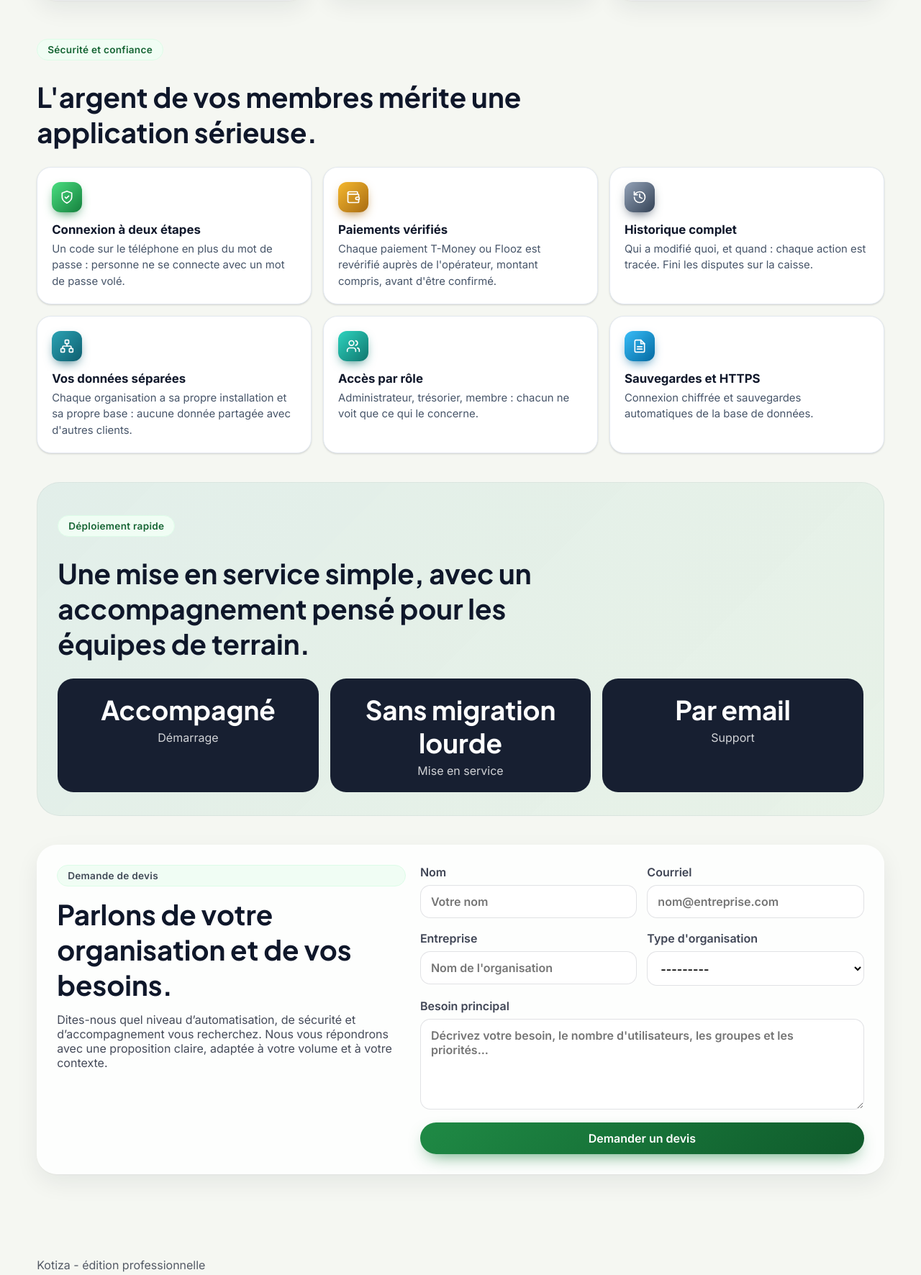
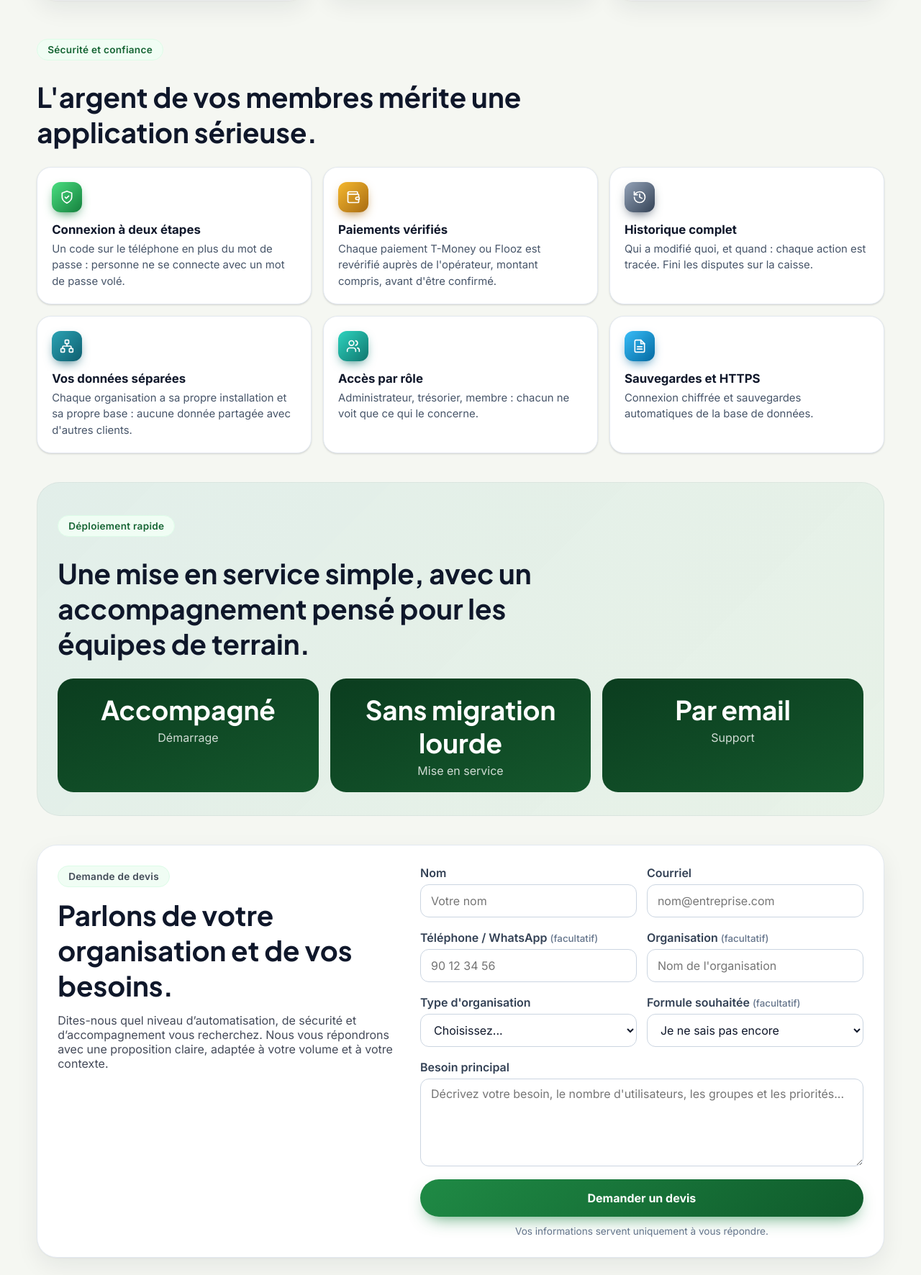
Before and after one commit to KOUDOUFIO/GroupManager, a Django app: page /devis/ in a window 1280 px wide. Shown: the part 1708-3480 px from the top of the page at 72% size. Run offline with Django 5.2, Linux system fonts and the light colour scheme; the visitor is signed in with stand-in values (Sample User, id 1); data that the repository does not hold is empty; parts of the project's set-up code (start-up, migrations or seed data) failed here and were passed over.

Commit message:
Fix the pricing page: mobile form, lead email, plan, phone and spam
- Quote requests were emailed to DEFAULT_FROM_EMAIL (the noreply
  address), so nobody received them. They now go to
  KOTIZA_SALES_EMAIL, with the prospect as Reply-To.
- The form overflowed off screen on mobile (two columns kept); it now
  stacks, and the public header is compact on phones.
- Errors show under each field instead of raw field names
  ("Organization_Type:") at the top.
- After sending, the page returns to the confirmation instead of the
  top of the page.
- Plan buttons pre-select the plan; new optional phone/WhatsApp
  (normalized to +228...) and plan fields; clearer select placeholders.
- Honeypot field: bots are silently ignored.
- Decorative circles no longer overlap text; brand colors on the
  deployment cards and the featured plan.

Co-Authored-By: Claude Opus 5.5 <noreply@anthropic.com>

```diff
--- a/core/admin.py
+++ b/core/admin.py
@@ -86,9 +86,9 @@ class EventAdmin(admin.ModelAdmin):
 @admin.register(models.ProposalRequest)
 class ProposalRequestAdmin(admin.ModelAdmin):
     """Interface d'administration pour les demandes de devis."""
-    list_display = ("name", "email", "company", "organization_type", "created_at")
-    search_fields = ("name", "email", "company", "message")
-    list_filter = ("organization_type", "created_at")
+    list_display = ("name", "email", "phone", "company", "organization_type", "plan", "created_at")
+    search_fields = ("name", "email", "phone", "company", "message")
+    list_filter = ("organization_type", "plan", "created_at")
     readonly_fields = ("created_at",)
 
 
--- a/core/forms.py
+++ b/core/forms.py
@@ -64,13 +64,19 @@ class ContributionForm(forms.ModelForm):
 class ProposalRequestForm(forms.ModelForm):
     """Formulaire de demande de devis depuis la page vitrine."""
 
+    # Champ piege invisible : un robot le remplit, un humain ne le voit pas.
+    website = forms.CharField(required=False, label="", widget=forms.TextInput(attrs={
+        "autocomplete": "off", "tabindex": "-1",
+    }))
+
     class Meta:
         model = models.ProposalRequest
-        fields = ["name", "email", "company", "organization_type", "message"]
+        fields = ["name", "email", "phone", "company", "organization_type", "plan", "message"]
         widgets = {
-            "name": forms.TextInput(attrs={"placeholder": _("Votre nom")}),
-            "email": forms.EmailInput(attrs={"placeholder": _("nom@entreprise.com")}),
-            "company": forms.TextInput(attrs={"placeholder": _("Nom de l'organisation")}),
+            "name": forms.TextInput(attrs={"placeholder": _("Votre nom"), "autocomplete": "name"}),
+            "email": forms.EmailInput(attrs={"placeholder": _("nom@entreprise.com"), "autocomplete": "email"}),
+            "phone": forms.TextInput(attrs={"placeholder": _("90 12 34 56"), "autocomplete": "tel", "inputmode": "tel"}),
+            "company": forms.TextInput(attrs={"placeholder": _("Nom de l'organisation"), "autocomplete": "organization"}),
             "message": forms.Textarea(attrs={
                 "rows": 5,
                 "placeholder": _("Décrivez votre besoin, le nombre d'utilisateurs, les groupes et les priorités..."),
@@ -79,10 +85,36 @@ class ProposalRequestForm(forms.ModelForm):
         labels = {
             "name": _("Nom"),
             "email": _("Email"),
-            "company": _("Entreprise"),
+            "phone": _("Téléphone / WhatsApp"),
+            "company": _("Organisation"),
             "organization_type": _("Type d'organisation"),
+            "plan": _("Formule souhaitée"),
             "message": _("Besoin principal"),
         }
+
+    def __init__(self, *args, **kwargs):
+        """Remplace les tirets des listes par un texte clair."""
+        super().__init__(*args, **kwargs)
+        self.fields["organization_type"].choices = [("", _("Choisissez..."))] + list(
+            models.ProposalRequest.ORG_TYPE_CHOICES
+        )
+        self.fields["plan"].choices = [("", _("Je ne sais pas encore"))] + list(models.ProposalRequest.PLAN_CHOICES)
+
+    def is_spam(self):
+        """Vrai si le champ piege a ete rempli (robot)."""
+        return bool(self.cleaned_data.get("website"))
+
+    def clean_phone(self):
+        """Normalise le numero s'il est renseigne (+228...)."""
+        from .services.phone import normalize_phone
+
+        raw = self.cleaned_data.get("phone", "").strip()
+        if not raw:
+            return ""
+        phone = normalize_phone(raw)
+        if not phone:
+            raise forms.ValidationError(_("Numéro de téléphone invalide."))
+        return phone
 
 
 class MemberPaymentForm(forms.Form):
--- a/core/static/core/styles.css
+++ b/core/static/core/styles.css
@@ -623,7 +623,7 @@ body {
 }
 
 .trust-card {
-  background: rgba(15, 23, 42, 0.96);
+  background: linear-gradient(160deg, #0b3d1f, #14572c);
   color: #fff;
   border-radius: 22px;
   padding: 20px 18px;
@@ -718,8 +718,8 @@ body {
 }
 
 .price-card.featured {
-  background: linear-gradient(180deg, rgba(13, 148, 136, 0.08), rgba(255,255,255,0.86));
-  border-color: rgba(13, 148, 136, 0.18);
+  background: linear-gradient(180deg, rgba(22, 163, 74, 0.08), #fff 60%);
+  border: 2px solid var(--color-primary-300);
   transform: translateY(-6px);
 }
 
@@ -4106,3 +4106,177 @@ html.modules-open {
   align-self: flex-start;
   width: fit-content;
 }
+
+/* Page Devis : formulaire */
+.proposal-field {
+  display: flex;
+  flex-direction: column;
+  gap: 6px;
+  min-width: 0;
+}
+
+.proposal-field label {
+  font-weight: 600;
+  color: var(--color-gray-700);
+}
+
+.proposal-field label small {
+  font-weight: 500;
+  color: var(--color-gray-500);
+}
+
+.proposal-field input,
+.proposal-field select,
+.proposal-field textarea {
+  width: 100%;
+  min-height: 46px;
+  padding: 10px 14px;
+  border-radius: 12px;
+  border: 1px solid var(--color-gray-300);
+  background: #fff;
+  font: inherit;
+  color: var(--ink);
+}
+
+.proposal-field textarea {
+  resize: vertical;
+}
+
+.proposal-field input:focus,
+.proposal-field select:focus,
+.proposal-field textarea:focus {
+  outline: none;
+  border-color: var(--color-primary-500);
+  box-shadow: 0 0 0 3px rgba(22, 163, 74, 0.2);
+}
+
+.proposal-field.has-error input,
+.proposal-field.has-error select,
+.proposal-field.has-error textarea {
+  border-color: #dc2626;
+  background: #fffafa;
+}
+
+.proposal-submit {
+  height: 52px;
+  font: inherit;
+  font-weight: 700;
+}
+
+.proposal-note {
+  margin: -6px 0 0;
+  font-size: 0.85rem;
+  color: var(--color-gray-500);
+  text-align: center;
+}
+
+/* Champ piege anti-robot : hors de l'ecran, jamais visible. */
+.hp-field {
+  position: absolute;
+  left: -10000px;
+  width: 1px;
+  height: 1px;
+  overflow: hidden;
+}
+
+.contact-panel {
+  position: relative;
+  background: #fff;
+  border: 1px solid var(--color-gray-200);
+}
+
+.proposal-success {
+  display: flex;
+  flex-direction: column;
+  align-items: center;
+  gap: 10px;
+  padding: 28px 20px;
+  border-radius: 20px;
+  background: var(--color-primary-50);
+  text-align: center;
+}
+
+.proposal-success h3 {
+  margin: 4px 0 0;
+}
+
+.proposal-success p {
+  margin: 0;
+  color: var(--color-gray-600);
+}
+
+.proposal-success .pay-status-icon {
+  background: #fff;
+  color: var(--color-primary-700);
+}
+
+@media (max-width: 900px) {
+  .contact-panel {
+    grid-template-columns: 1fr;
+    padding: 22px;
+  }
+}
+
+@media (max-width: 720px) {
+  .field-row {
+    grid-template-columns: 1fr;
+  }
+
+  .contact-panel {
+    padding: 18px;
+    border-radius: 22px;
+  }
+
+  .price-card.featured {
+    transform: none;
+  }
+
+  /* En-tete public compact : ligne 1 marque + langue + connexion,
+     ligne 2 retour + menu. */
+  .topbar:not(.topbar-app) {
+    flex-direction: row;
+    flex-wrap: wrap;
+    align-items: center;
+    gap: 10px 14px;
+    padding: 12px 16px;
+  }
+
+  .topbar:not(.topbar-app) .topbar-actions {
+    order: 1;
+    margin-left: auto;
+    gap: 8px;
+  }
+
+  .topbar:not(.topbar-app)::after {
+    content: "";
+    order: 2;
+    flex-basis: 100%;
+  }
+
+  .topbar:not(.topbar-app) > .back-btn {
+    order: 3;
+    margin-right: 0;
+    height: 34px;
+    padding: 0 10px;
+  }
+
+  .topbar:not(.topbar-app) .nav {
+    order: 4;
+    gap: 14px;
+  }
+
+  .topbar:not(.topbar-app) .topbar-actions .btn {
+    padding: 8px 14px;
+    font-size: 0.9rem;
+  }
+}
+
+.proposal-form .proposal-field label {
+  display: block;
+}
+
+.pill {
+  align-self: flex-start;
+  justify-self: start;
+  width: fit-content;
+}
--- a/core/templates/core/base.html
+++ b/core/templates/core/base.html
@@ -16,9 +16,6 @@
     <div class="background">
       <div class="glow"></div>
       <div class="grid"></div>
-      <div class="orbit orbit-1"></div>
-      <div class="orbit orbit-2"></div>
-      <div class="orbit orbit-3"></div>
     </div>
 
     <header class="topbar{% if ui_is_authenticated %} topbar-app{% endif %}">
--- /dev/null
+++ b/core/templates/core/partials/proposal_field.html
@@ -0,0 +1,6 @@
+{% load i18n %}
+<div class="proposal-field{% if field.errors %} has-error{% endif %}">
+  <label for="{{ field.id_for_label }}">{{ field.label }}{% if optional %} <small>{% translate "(facultatif)" %}</small>{% endif %}</label>
+  {{ field }}
+  {% for error in field.errors %}<p class="field-error" id="{{ field.auto_id }}_error">{{ error }}</p>{% endfor %}
+</div>
--- a/core/templates/core/proposal.html
+++ b/core/templates/core/proposal.html
@@ -1,5 +1,5 @@
 {% extends 'core/base.html' %}
-{% load i18n %}
+{% load i18n core_extras %}
 
 {% block title %}{% translate "Devis Kotiza" %}{% endblock %}
 
@@ -60,7 +60,7 @@
         <li>{{ feature }}</li>
         {% endfor %}
       </ul>
-      <a class="btn {% if plan.highlighted %}primary{% else %}ghost{% endif %}" href="#contact">{% blocktranslate with name=plan.name %}Choisir {{ name }}{% endblocktranslate %}</a>
+      <a class="btn {% if plan.highlighted %}primary{% else %}ghost{% endif %}" href="?formule={{ plan.key }}#contact">{% blocktranslate with name=plan.name %}Choisir {{ name }}{% endblocktranslate %}</a>
     </article>
     {% endfor %}
   </div>
@@ -92,47 +92,37 @@
     </p>
   </div>
   {% if submitted %}
-  <p class="form-success">{% translate "Merci ! Votre demande a bien été envoyée, nous vous répondrons rapidement." %}</p>
+  <div class="proposal-success" role="status">
+    <span class="pay-status-icon" aria-hidden="true">{% icon "check" 30 %}</span>
+    <h3>{% translate "Merci, votre demande est bien envoyée !" %}</h3>
+    <p>{% translate "Nous revenons vers vous rapidement, par email ou sur WhatsApp si vous avez laissé votre numéro." %}</p>
+    <a class="btn ghost" href="{% url 'proposal_page' %}#pricing">{% translate "Revoir les tarifs" %}</a>
+  </div>
   {% else %}
-  <form class="proposal-form" method="post">
+  <form class="proposal-form" method="post" action="{% url 'proposal_page' %}#contact" novalidate>
     {% csrf_token %}
     {% if form.errors %}
-    <div class="error-messages">
-      {% for field, errors in form.errors.items %}
-      <div class="error-item">
-        <strong>{{ field|title }}:</strong>
-        {% for error in errors %}
-        <span>{{ error }}</span>
-        {% endfor %}
-      </div>
-      {% endfor %}
-    </div>
+    <p class="flash flash-error" role="alert">{% translate "Merci de corriger les champs indiqués en rouge." %}</p>
     {% endif %}
-    <div class="field-row">
-      <label>
-        <span>{% translate "Nom" %}</span>
-        {{ form.name }}
-      </label>
-      <label>
-        <span>{% translate "Email" %}</span>
-        {{ form.email }}
-      </label>
+    <div class="hp-field" aria-hidden="true">
+      <label for="{{ form.website.id_for_label }}">{% translate "Ne pas remplir" %}</label>
+      {{ form.website }}
     </div>
     <div class="field-row">
-      <label>
-        <span>{% translate "Entreprise" %}</span>
-        {{ form.company }}
-      </label>
-      <label>
-        <span>{% translate "Type d'organisation" %}</span>
-        {{ form.organization_type }}
-      </label>
+      {% include "core/partials/proposal_field.html" with field=form.name %}
+      {% include "core/partials/proposal_field.html" with field=form.email %}
     </div>
-    <label>
-      <span>{% translate "Besoin principal" %}</span>
-      {{ form.message }}
-    </label>
-    <button class="btn primary" type="submit">{% translate "Demander un devis" %}</button>
+    <div class="field-row">
+      {% include "core/partials/proposal_field.html" with field=form.phone optional=True %}
+      {% include "core/partials/proposal_field.html" with field=form.company optional=True %}
+    </div>
+    <div class="field-row">
+      {% include "core/partials/proposal_field.html" with field=form.organization_type %}
+      {% include "core/partials/proposal_field.html" with field=form.plan optional=True %}
+    </div>
+    {% include "core/partials/proposal_field.html" with field=form.message %}
+    <button class="btn primary proposal-submit" type="submit">{% translate "Demander un devis" %}</button>
+    <p class="proposal-note">{% translate "Vos informations servent uniquement à vous répondre." %}</p>
   </form>
   {% endif %}
 </section>
--- a/kotiza/settings.py
+++ b/kotiza/settings.py
@@ -214,6 +214,8 @@ KOTIZA_ACCESS_UNTIL = _parse_access_until(os.environ.get("KOTIZA_ACCESS_UNTIL",
 KOTIZA_API_ENABLED = os.environ.get("KOTIZA_API_ENABLED", "0") == "1"
 # Contact affiche sur la page "abonnement expire" (email, telephone Mobile Money...).
 KOTIZA_BILLING_CONTACT = os.environ.get("KOTIZA_BILLING_CONTACT", "")
+# Adresse qui recoit les demandes de devis de la page vitrine (votre email).
+KOTIZA_SALES_EMAIL = os.environ.get("KOTIZA_SALES_EMAIL", "")
 # Devise affichee sur les montants (FCFA au Togo et en zone UEMOA).
 KOTIZA_CURRENCY = os.environ.get("KOTIZA_CURRENCY", "FCFA")
 # Tarifs mensuels affiches sur la page Devis (dans la devise ci-dessus) et
```
Also changed, not shown: core/models/proposal_request.py (+11 -0 lines), core/tests.py (+36 -2 lines), core/web_views/marketing.py (+32 -17 lines), locale/translations_en.py (+13 -0 lines), core/migrations/0016_proposal_request_phone_plan.py (added), locale/en/LC_MESSAGES/django.po, 2 other files.
